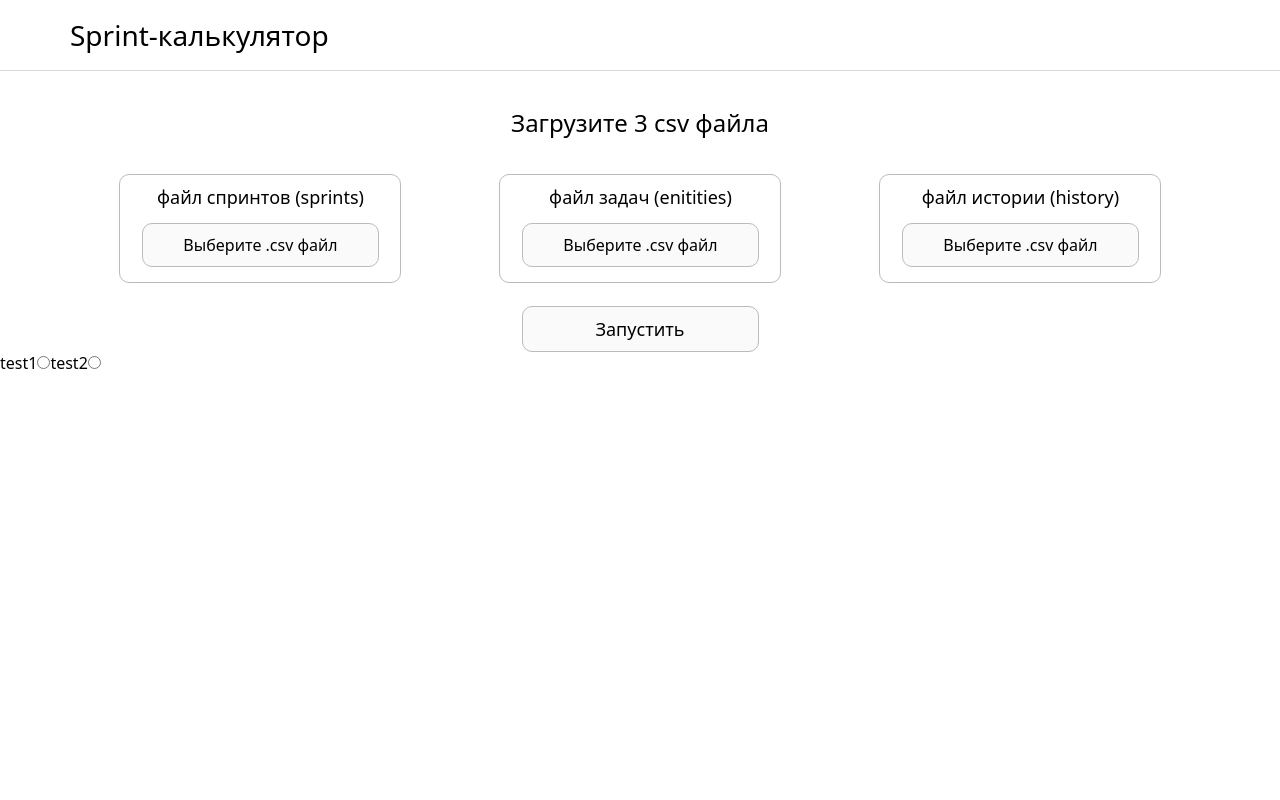
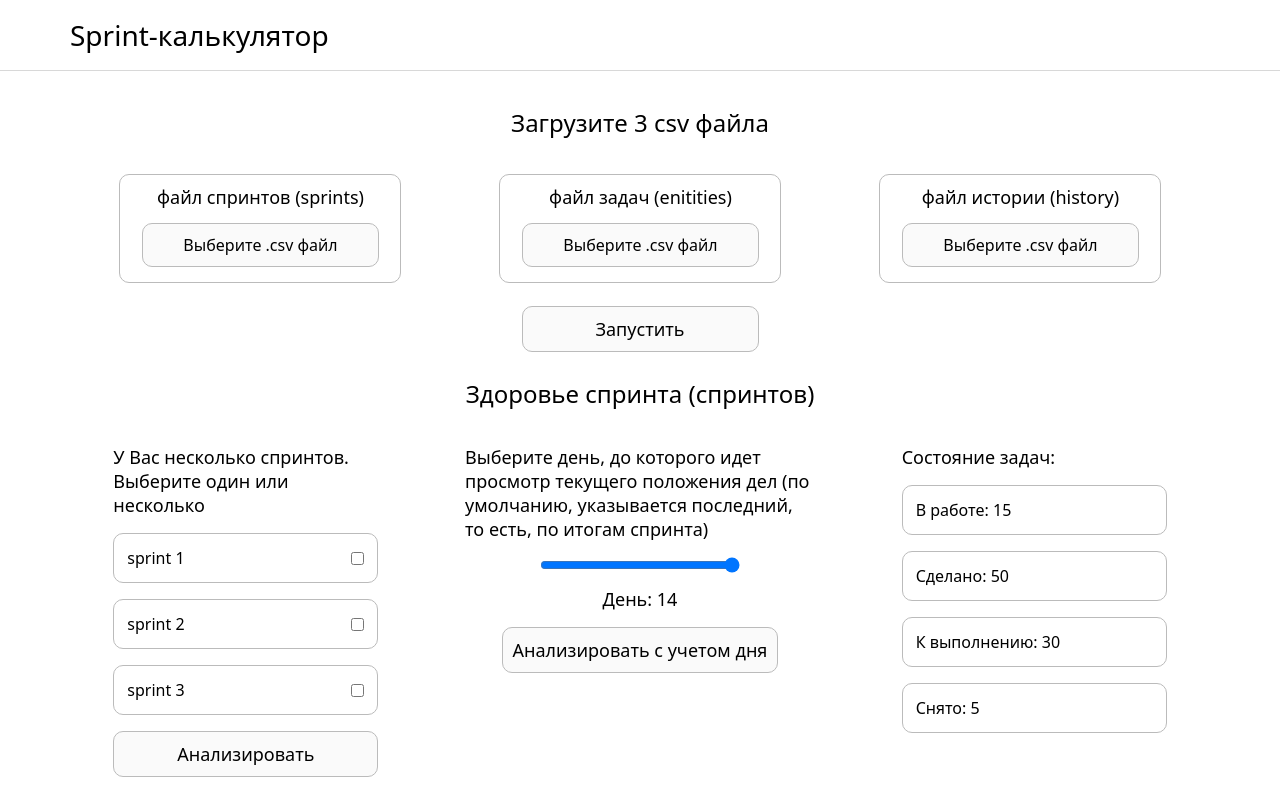
Before and after one commit to necitboss/hackaton, a React (Vite) app: page / in a window 1280 px wide. Built offline with nearby package versions, Linux system fonts and the light colour scheme.

Commit message:
kharitonov frontend ready

```diff
--- a/src/App.tsx
+++ b/src/App.tsx
@@ -1,35 +1,84 @@
 import { useState } from 'react'
 import "./scss/style.scss"
 import InputFile from "./components/InputFile";
-import SprintSelector from "./components/SprintSelector";
+import Main from "./ui/Main";
 import AddFiles from "./ui/AddFiles";
 import Header from "./ui/Header";
 import {Paths} from "./interfaces/paths.ts";
+import {CheckboxOption} from "./interfaces/checkbox_option.ts";
+import {NameValue} from "./interfaces/name_value.ts";
 
 
 
 function App() {
-  const paths = {
+  // Поменяете на то, что в файлах находится. Все делать, конечно же, через
+  const [sprintLength, setSprintLength] = useState(14);
+
+  const [names, setNames] = useState<string[]>([
+    "sprint 1",
+    "sprint 2",
+    "sprint 3",
+  ])
+  const [paths, setPaths] = useState<Paths>( {
     sprints: "",
     entities: "",
     history: ""
-  }
+  })
+  const [statuses, setStatuses] = useState<NameValue[]>([{
+    name: "В работе",
+    value: 15
+  },{
+    name: "Сделано",
+    value: 50
+  },{
+    name: "К выполнению",
+    value: 30
+  },{
+    name: "Снято",
+    value: 5
+  }])
+  // Поменять на нужное, но в таком формате
+  const [isRun, setRun] = useState(false);
+
   const onChangePaths = (other_paths: Paths) => {
     paths.sprints = other_paths.sprints;
     paths.entities = other_paths.entities;
     paths.history = other_paths.history;
     console.log(paths);
   }
-  const [isRun, setRun] = useState(false);
+  const handleGetChecked = (value: CheckboxOption[]) => {
+    console.log(value);
+    // Если необходимо поменять статус на основе предыдущего, можно сделать так:
+    // setStatuses((prevState) => {
+    //   return prevState.map(prev => {
+    //     if (prev.name === "Снято"){
+    //       prev.value = 3;
+    //     }
+    //     return prev;
+    //   })
+    // })
+  }
   const handleRunClick = () => {
     setRun(prevState => !prevState);
     // Добавить дальше логику в глобальной части приложения (в том числе, проверку и прочее)
+    // В paths после нажатия кнопки "Запустить" будут храниться пути к файлам
   }
+  const handleAnalyzeDay = (value: number) => {
+    console.log(value);
+  }
+
+  //
   return (
     <>
       <Header />
       <AddFiles onChangePaths={onChangePaths} onClick={handleRunClick} isRun={isRun} />
-      <SprintSelector items={["test1", "test2"]} />
+      {/* Если надо, то можно сделать отображение после того, как будут загружены 3 файла. Это делается так:
+      {isRun &&
+        <Main statuses={statuses} names={names} onGetChecked={handleGetChecked} onAnalyzeClick={handleAnalyzeDay} sprintLength={sprintLength}/>
+      }
+       */}
+      <Main statuses={statuses} names={names} onGetChecked={handleGetChecked} onAnalyzeClick={handleAnalyzeDay} sprintLength={sprintLength}/>
+
     </>
   )
 }
--- /dev/null
+++ b/src/components/Button/Button.module.scss
@@ -0,0 +1,13 @@
+.button {
+	min-width: 237px;
+	font-size: 18px;
+	font-weight: 500;
+	padding: 10px;
+	border-radius: 10px;
+	border: 1px solid #BBBBBB;
+	background-color: #fafafa;
+	transition: background-color .2s ease-in-out;
+	&:hover {
+		background-color: darken(#fafafa, 7%);
+	}
+}
--- /dev/null
+++ b/src/components/Button/index.tsx
@@ -0,0 +1,14 @@
+import React from 'react';
+import styles from "./Button.module.scss"
+interface Props {
+	onClick?: () => void;
+	text: string;
+}
+
+const Button: React.FC<Props> = ({onClick, text}) => {
+	return (
+		<button className={styles.button} onClick={onClick}>{text}</button>
+	);
+};
+
+export default Button;
--- a/src/components/SprintSelector/SprintSelector.module.scss
+++ /dev/null
@@ -1,34 +0,0 @@
-.sprint-selector {
-  padding: 10px 21px 15px 22px;
-  border: 1px solid #BBBBBB;
-  border-radius: 10px;
-  display: flex;
-  flex-direction: column;
-  align-items: center;
-}
-
-.input_file__title {
-  font-size: 18px;
-  margin-bottom: 14px;
-}
-
-.input_file__input {
-  display: none;
-}
-
-.input_file__label {
-  width: 237px;
-  overflow: hidden;
-  text-overflow: ellipsis;
-  white-space: nowrap;
-  padding: 10px 10px;
-  text-align: center;
-  border: 1px solid #BBBBBB;
-  border-radius: 10px;
-  background-color: #fafafa;
-  transition: background-color .2s ease-in-out;
-
-  &:hover {
-    background-color: darken(#fafafa, 7%);
-  }
-}
--- a/src/components/SprintSelector/index.tsx
+++ /dev/null
@@ -1,35 +0,0 @@
-import React from 'react';
-import styles from './SprintSelector.module.scss';
-
-interface Props {
-  items: string[];
-  onChange?: (selectedItem: string) => void;
-}
-
-const SprintSelector: React.FC<Props> = ({ items, onChange }) => {
-  const [selected, setSelected] = React.useState<string>('');
-
-  const handleChange = (item: string) => {
-    setSelected(item);
-    onChange && onChange(item);
-  };
-
-  return (
-    <div className="sprint-selector">
-      {items.map((item, index) => (
-        <label key={index} className="sprint-option">
-          <span className={`option-label ${selected === item ? 'active' : ''}`}>{item}</span>
-          <input
-            type="radio"
-            name="sprint"
-            value={item}
-            checked={selected === item}
-            onChange={() => handleChange(item)}
-          />
-        </label>
-      ))}
-    </div>
-  );
-};
-
-export default SprintSelector;
--- /dev/null
+++ b/src/interfaces/checkbox_option.ts
@@ -0,0 +1,5 @@
+export interface CheckboxOption {
+	id: string;
+	label: string;
+	checked: boolean;
+}
--- /dev/null
+++ b/src/interfaces/name_value.ts
@@ -0,0 +1,4 @@
+export interface NameValue {
+	name: string;
+	value: number;
+}
--- a/src/scss/_base.scss
+++ b/src/scss/_base.scss
@@ -8,3 +8,10 @@ body {
 	margin: 0 auto;
 	padding: 0 15px;
 }
+
+.title {
+	text-align: center;
+	font-size: 24px;
+	font-weight: 500;
+	margin-bottom: 35px;
+}
--- a/src/ui/AddFiles/AddFiles.module.scss
+++ b/src/ui/AddFiles/AddFiles.module.scss
@@ -13,14 +13,6 @@
 	max-height: 0;
 }
 
-
-.add_files__title {
-	text-align: center;
-	font-size: 24px;
-	font-weight: 500;
-	margin-bottom: 35px;
-}
-
 .add_files__block {
 	display: flex;
 	justify-content: space-around;
@@ -31,17 +23,3 @@
 	display: flex;
 	justify-content: center;
 }
-
-.add_files__btn {
-	min-width: 237px;
-	font-size: 18px;
-	font-weight: 500;
-	padding: 10px;
-	border-radius: 10px;
-	border: 1px solid #BBBBBB;
-	background-color: #fafafa;
-	transition: background-color .2s ease-in-out;
-	&:hover {
-		background-color: darken(#fafafa, 7%);
-	}
-}
--- a/src/ui/AddFiles/index.tsx
+++ b/src/ui/AddFiles/index.tsx
@@ -2,6 +2,7 @@ import React, {useState} from 'react';
 import styles from "./AddFiles.module.scss"
 import InputFile from "../../components/InputFile";
 import {Paths} from "../../interfaces/paths.ts";
+import Button from "../../components/Button";
 
 interface Props {
 	onClick: () => void;
@@ -26,7 +27,7 @@ const AddFiles: React.FC<Props> = ({onClick, isRun, onChangePaths}) => {
 		<section className={styles.add_files}>
 			<div className="container">
 				<div className={styles.add_files__inner + " " + (isRun ? styles.hide : "")}>
-					<div className={styles.add_files__title}>Загрузите 3 csv файла</div>
+					<h3 className="title">Загрузите 3 csv файла</h3>
 					<div className={styles.add_files__block}>
 						<InputFile title={"файл спринтов (sprints)"} id="sprints" onChangePaths={handleSprint}/>
 						<InputFile title={"файл задач (enitities)"} id="entities" onChangePaths={handleEntities}/>
@@ -34,7 +35,7 @@ const AddFiles: React.FC<Props> = ({onClick, isRun, onChangePaths}) => {
 					</div>
 				</div>
 				<div className={styles.add_files__center}>
-					<button onClick={() => {
+					<Button onClick={() => {
 						onClick();
 						if (!isRun) {
 							onChangePaths({
@@ -43,7 +44,7 @@ const AddFiles: React.FC<Props> = ({onClick, isRun, onChangePaths}) => {
 								history: historyPath
 							})
 						}
-					}} className={styles.add_files__btn}>{isRun ? "Изменить": "Запустить"}</button>
+					}} text={isRun ? "Изменить": "Запустить"}></Button>
 				</div>
 			</div>
 		</section>
--- /dev/null
+++ b/src/ui/Main/Main.module.scss
@@ -0,0 +1,70 @@
+.main {
+	margin-top: 25px;
+}
+
+.main__inner {
+	display: flex;
+	justify-content: space-around;
+	// Можно поменять на space-between, когда будет третий компонент
+}
+
+.main__subtitle {
+	font-size: 18px;
+
+}
+
+.main__sprints {
+	width: 265px;
+	display: flex;
+	flex-direction: column;
+	gap: 16px;
+}
+
+
+.main__sprint {
+	display: flex;
+	justify-content: space-between;
+
+	padding: 13px;
+	border: 1px solid #BBBBBB;
+	border-radius: 10px;
+	-webkit-column-gap: 15px;
+	-moz-column-gap: 15px;
+	column-gap: 15px;
+	align-items: center;
+}
+
+.main__slider_place {
+	max-width: 350px;
+	display: flex;
+	flex-direction: column;
+	align-items: center;
+	gap: 16px;
+}
+
+.main__slider {
+	display: flex;
+	flex-direction: column;
+	align-items: center;
+	gap: 14px;
+	font-size: 18px;
+	font-weight: 500;
+	input {
+		width: 200px;
+	}
+}
+
+.main__statuses {
+	width: 265px;
+	display: flex;
+	flex-direction: column;
+	gap: 16px;
+}
+
+.main__status {
+	font-size: 16px;
+	font-weight: 500;
+	padding: 13px;
+	border-radius: 10px;
+	border: 1px solid #BBBBBB;
+}
--- /dev/null
+++ b/src/ui/Main/index.tsx
@@ -0,0 +1,101 @@
+import React, {useState} from 'react';
+import styles from "./Main.module.scss"
+import Button from "../../components/Button";
+import {CheckboxOption} from "../../interfaces/checkbox_option.ts";
+import {NameValue} from "../../interfaces/name_value.ts";
+
+interface Props {
+  names: string[];
+  onGetChecked: (value:CheckboxOption[]) => void;
+  statuses: NameValue[];
+  onAnalyzeClick: (value: number) => void;
+  sprintLength: number;
+}
+
+
+
+const Main: React.FC<Props> = ({names, onGetChecked, statuses, onAnalyzeClick, sprintLength}) => {
+  const [rangeValue, setRangeValue] = useState(sprintLength);
+  const [checkboxes, setCheckboxes] = useState<CheckboxOption[]>(names.map(name => {
+    return {
+      id: name,
+      label: name,
+      checked: false
+    }
+  }))
+
+  const handleRangeChange = (event: React.ChangeEvent<HTMLInputElement>) => {
+    setRangeValue(Number(event.target.value));
+  }
+
+  const handleCheckboxChange = (id: string) => {
+    setCheckboxes((prev) => prev.map((checkbox) => {
+      return checkbox.id === id ? {...checkbox, checked: !checkbox.checked} : checkbox
+    }))
+  }
+
+  return (
+    <section className={styles.main}>
+      <div className="container">
+        <h3 className="title">Здоровье спринта (спринтов)</h3>
+        <div className={styles.main__inner}>
+          <div className={styles.main__sprints}>
+            <h5 className={styles.main__subtitle}>У Вас несколько спринтов.
+              Выберите один или несколько</h5>
+            {checkboxes.map(checkbox => {
+              return (
+                <label className={styles.main__sprint} key={checkbox.id}>
+                  {checkbox.label}
+                  <input
+                    type="checkbox"
+                    checked={checkbox.checked}
+                    onChange={() => handleCheckboxChange(checkbox.id)}
+                  />
+                </label>
+              )
+            })}
+            <Button
+              text={"Анализировать"}
+              onClick={() => {
+                onGetChecked(checkboxes);
+              }}
+            />
+          </div>
+          <div className={styles.main__slider_place}>
+            <h5 className={styles.main__subtitle}>Выберите день, до которого идет просмотр текущего
+            положения дел (по умолчанию, указывается последний, то есть, по итогам спринта)</h5>
+            <label className={styles.main__slider}>
+              <input
+                type="range"
+                min={1}
+                max={sprintLength}
+                step={1}
+                value={rangeValue}
+                onChange={handleRangeChange}
+              />
+              День: {rangeValue}
+            </label>
+            <Button
+              onClick={() => {
+                onAnalyzeClick(rangeValue);
+              }}
+              text={"Анализировать с учетом дня"}
+            />
+          </div>
+          <div className={styles.main__statuses}>
+            <h5 className={styles.main__subtitle}>Состояние задач:</h5>
+            {statuses.map((status) => {
+              return (
+                <div key={status.name} className={styles.main__status}>{status.name}: <span>{status.value}</span></div>
+              )
+            })}
+          </div>
+        </div>
+
+      </div>
+    </section>
+
+  );
+};
+
+export default Main;
```
